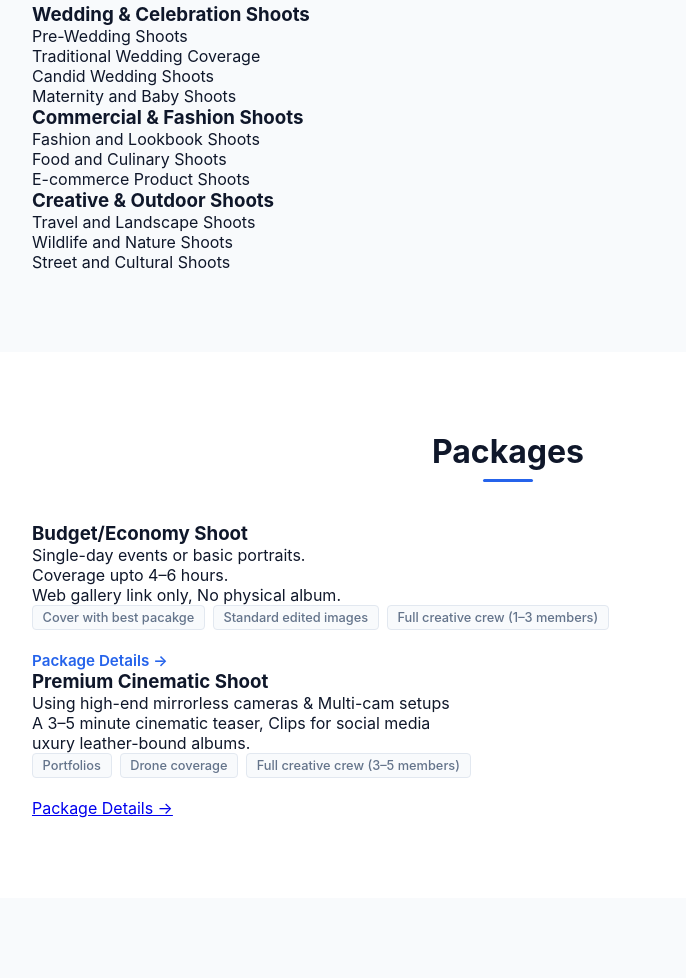
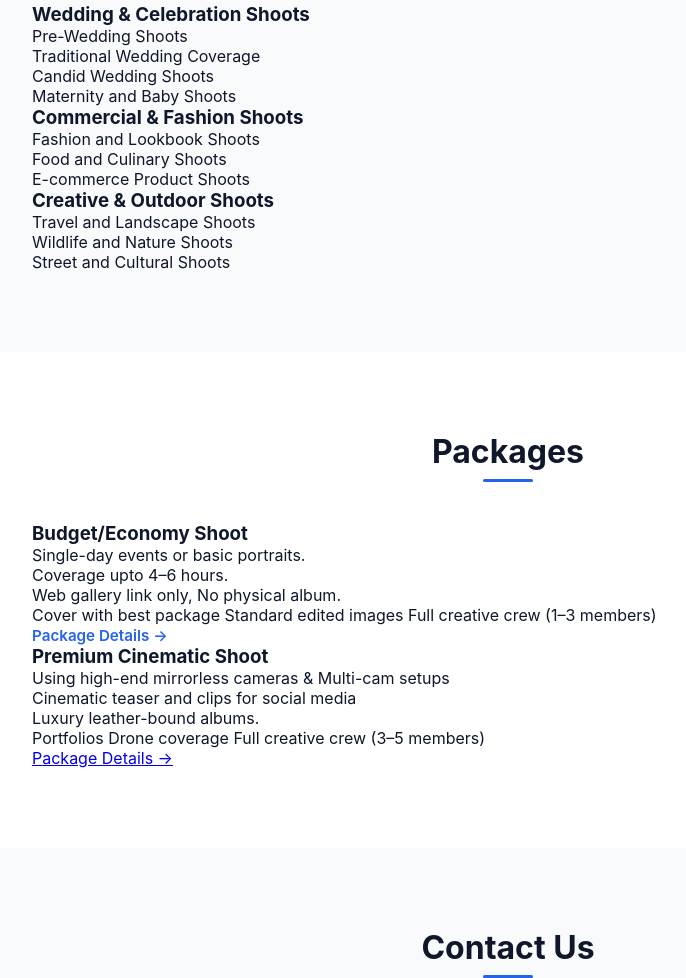
Before and after one commit to DreamCaptureCheyyar/Ganesh, a plain HTML site: page index.html in a window 1280 px wide. Shown: the part 1006-1984 px from the top of the page, without its empty margins (132-818 px from the left). Drawn offline with Linux system fonts and the light colour scheme.

Commit message:
Update index.html

```diff
--- a/index.html
+++ b/index.html
@@ -31,7 +31,7 @@
          Passionate about freeze the dream moment's and the visuals
       </p>
       <div class="hero-buttons">
-        <a href="#package" class="btn primary-btn"> </a>
+        <a href="#package" class="btn primary-btn">Portfolio</a>
         <a href="#contact" class="btn secondary-btn">BookNow</a>
       </div>
     </div>
@@ -81,10 +81,10 @@
           <div class="package-info">
             <h3>Budget/Economy Shoot</h3>
             <p> Single-day events or basic portraits.<br> Coverage upto 4–6 hours.<br> Web gallery link only, No physical album.</p>
-            <div class="tech-tags">
-              <span>Cover with best pacakge</span>
-              <span>Standard edited images</span>
-              <span>Full creative crew (1–3 members)</span>
+            <div class="tags-container">
+              <span class="tag">Cover with best package</span>
+              <span class="tag">Standard edited images</span>
+              <span class="tag">Full creative crew (1–3 members)</span>
             </div>
             <a href="#" class="project-link">Package Details &rarr;</a>
           </div>
@@ -93,11 +93,11 @@
         <article class="pacakge-card">
           <div class="package-info">
             <h3>Premium Cinematic Shoot</h3>
-            <p>Using high-end mirrorless cameras &amp; Multi-cam setups<br>A 3–5 minute cinematic teaser, Clips for social media<br>uxury leather-bound albums.</p>
-            <div class="tech-tags">
-              <span>Portfolios</span>
-              <span>Drone coverage</span>
-              <span> Full creative crew (3–5 members)</span>
+            <p>Using high-end mirrorless cameras &amp; Multi-cam setups<br>Cinematic teaser and clips for social media<br>Luxury leather-bound albums.</p>
+            <div class="tags-container">
+              <span class="tag">Portfolios</span>
+              <span class="tag">Drone coverage</span>
+              <span class="tag">Full creative crew (3–5 members)</span>
             </div>
             <a href="#" class="package-link">Package Details &rarr;</a>
           </div>
```
